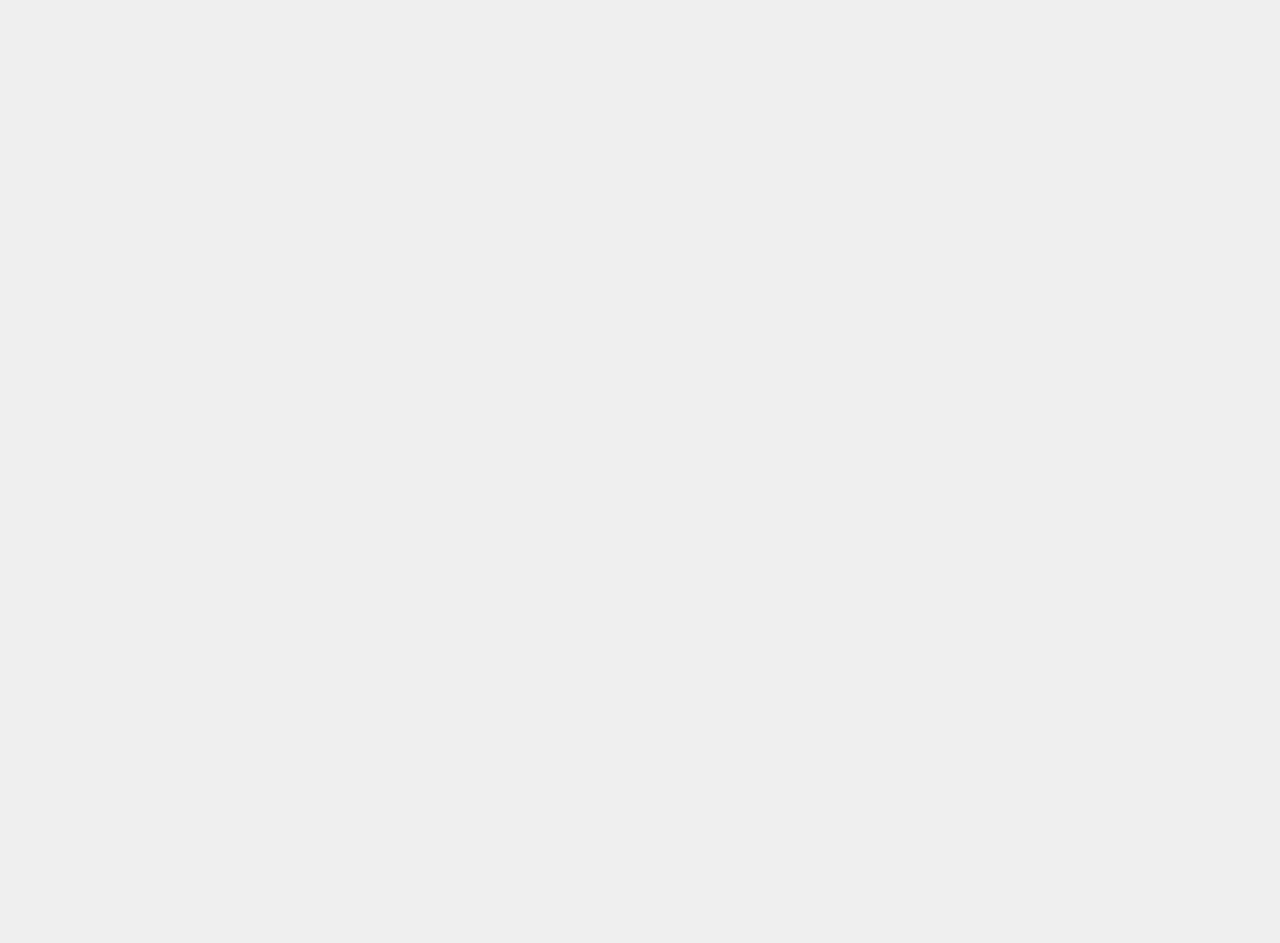
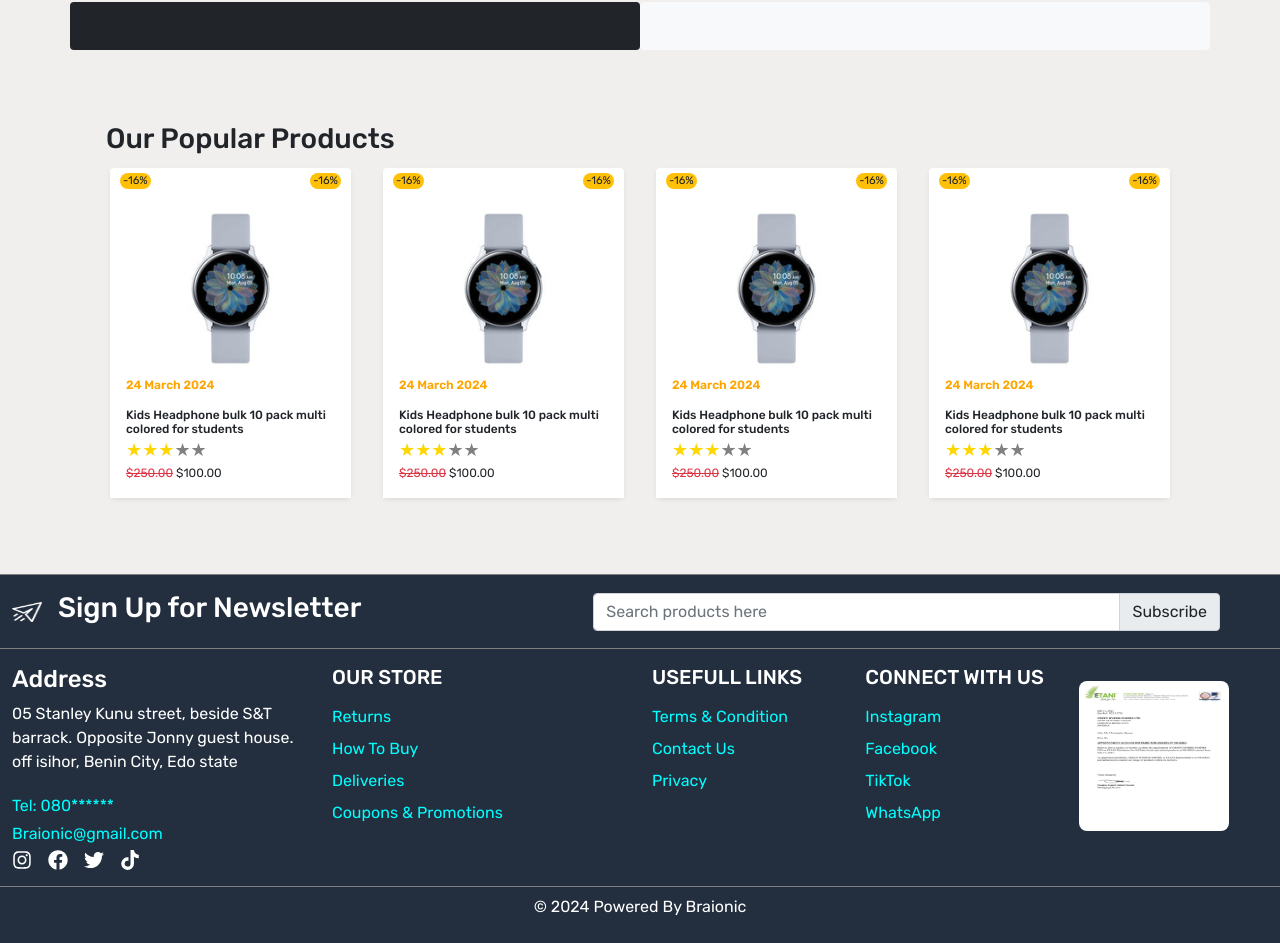
Before and after one commit to Braionic/novelMartFrontEnd, a React (Create React App) app: page /our-store/product/1 in a window 1280 px wide. Before the commit this address had no page. Shown: the part 298-1241 px from the top of the page. Before the commit the page ends 800 px from the top, so only its background shows below. Built offline with nearby package versions, Linux system fonts and the light colour scheme.

Commit message:
i added the skeletal pages of all the policyand single product  pages

```diff
--- a/src/App.css
+++ b/src/App.css
@@ -379,6 +379,11 @@ width: 100%
       line-height: 2.5;
     font-size: 15px;
   }
+
+  /* terms and policies*/
+  .terms, .returns, .delivery, .refunds {
+    background-color: white;
+  }
   @media only screen and (max-width: 922px){
     /*Tablets [601px -> 1200px]*/
     .blogcards{
--- a/src/App.js
+++ b/src/App.js
@@ -13,6 +13,12 @@ import Login from "./pages/Login";
 import SignUp from "./pages/SignUp";
 import ForgotPassword from "./pages/FoegotPassword";
 import SingleBlog from "./pages/SingleBlog";
+import TermsConditions from "./pages/TermsConditions";
+import Privacy from "./pages/Privacy";
+import Deliveries from "./pages/Deliveries";
+import Returns from "./pages/Returns";
+import Refunds from "./pages/Refunds";
+import Product from "./pages/Product";
 
 function App() {
   return (
@@ -22,6 +28,7 @@ function App() {
           <Route index element={<Homepage />} />
           <Route path="blog" element={<Blog />} />
           <Route path="our-store" element={<Ourstore />} />
+          <Route path="our-store/product/:id" element={<Product />} />
           <Route path="contact" element={<Contact />} />
           <Route path="compare" element={<Compare />} />
           <Route path="wishlist" element={<Wishlist />} />
@@ -30,6 +37,11 @@ function App() {
           <Route path="signup" element={<SignUp />} />
           <Route path="forgotpassword" element={<ForgotPassword />} />
           <Route path="blog/:id" element={<SingleBlog />} />
+          <Route path="terms" element={<TermsConditions />} />
+          <Route path="privacy" element={<Privacy />} />
+          <Route path="deliveries" element={<Deliveries />} />
+          <Route path="returns" element={<Returns />} />
+          <Route path="refunds" element={<Refunds />} />
         </Route>
       </Routes>
     </BrowserRouter>
--- a/src/components/Footer.jsx
+++ b/src/components/Footer.jsx
@@ -60,16 +60,16 @@ export default function Footer() {
             </div>
             <div className="col-3 text-white d-flex flex-column gap-2">
               <h5>OUR STORE</h5>
-              <Link>Returns</Link>
+              <Link to="returns">Returns</Link>
               <Link>How To Buy</Link>
-              <Link>Deliveries</Link>
+              <Link to="deliveries">Deliveries</Link>
               <Link>Coupons & Promotions</Link>
             </div>
             <div className="col-2 text-white d-flex flex-column gap-2">
               <h5>USEFULL LINKS</h5>
-              <Link to="">Terms & Condition</Link>
-              <Link>Contact Us</Link>
-              <Link>Policy</Link>
+              <Link to="terms">Terms & Condition</Link>
+              <Link to="contact">Contact Us</Link>
+              <Link to="privacy">Privacy</Link>
             </div>
             <div className="col-2 text-white d-flex flex-column gap-2">
               <h5>CONNECT WITH US</h5>
--- a/src/components/OurstoreCards.jsx
+++ b/src/components/OurstoreCards.jsx
@@ -15,7 +15,7 @@ export default function OurstoreCards({ grid }) {
         pathname === "/our-store" ? `gr${grid}` : "col-3"
       }`}
     >
-      <div className="collectionCard position-relative shadow-sm bg-white rounded-3">
+      <div className="collectionCard position-relative shadow-sm bg-white rounded-3 m-1 ">
         <span
           className="bg-warning rounded-pill position-absolute"
           style={{
@@ -40,7 +40,8 @@ export default function OurstoreCards({ grid }) {
         >
           -16%
         </span>
-        <div className="card-content">
+
+          <Link to="product/id" className="card-content text-dark ">
             <div className="card-image" style={{ height: "210px" }}>
               <img
                 src={watch}
@@ -78,7 +79,10 @@ export default function OurstoreCards({ grid }) {
                 size={18}
                 color2={"#ffd700"}
               />
-            <p className={`description ${grid === 12? "d-block": "d-none"}`} style={{fontSize: "12px"}}>
+              <p
+                className={`description ${grid === 12 ? "d-block" : "d-none"}`}
+                style={{ fontSize: "12px" }}
+              >
                 The href attribute requires a valid value to be accessible.
                 Provide a valid, navigable address as the href value. If you
                 cannot provide a valid href, but still need the element to
@@ -88,7 +92,8 @@ export default function OurstoreCards({ grid }) {
                 <s className="text-danger">$250.00</s> $100.00
               </p>
             </div>
-        </div>
+          </Link>
+
         <div className="action-bar">
           <div>
             <img src={blogIm} className="img-fluid" />
--- /dev/null
+++ b/src/pages/Deliveries.jsx
@@ -0,0 +1,23 @@
+import React from "react";
+import ReactHelmet from "../components/ReactHelmet";
+import HeadingBar from "../components/HeadingBar";
+
+export default function Deliveries() {
+  return (
+    <>
+      <ReactHelmet pageTitle="Delivery Policy" page="deliveries" />
+      <HeadingBar title="Delivery Policy" />
+      <section className="main-wrapper p-5">
+        <div className="container-xl">
+          <div className="row">
+            <div className="col-12">
+                <div className="delivery p-5">
+
+                </div>
+            </div>
+          </div>
+        </div>
+      </section>
+    </>
+  );
+}
--- a/src/pages/Ourstore.jsx
+++ b/src/pages/Ourstore.jsx
@@ -9,7 +9,7 @@ import ReactHelmet from "../components/ReactHelmet";
 export default function Ourstore() {
   const [grid, setGrid] = useState(() => 3);
   return (
-    <div>
+    <>
       <ReactHelmet pageTitle="Our Store" page="our-store" />
       <HeadingBar title="our store" />
       <section className="section-2-wrapper m-3">
@@ -110,6 +110,6 @@ export default function Ourstore() {
           </div>
         </div>
       </section>
-    </div>
+    </>
   );
 }
--- /dev/null
+++ b/src/pages/Privacy.jsx
@@ -0,0 +1,7 @@
+import React from 'react'
+
+export default function Privacy() {
+  return (
+    <div>privacy</div>
+  )
+}
--- /dev/null
+++ b/src/pages/Product.jsx
@@ -0,0 +1,38 @@
+import React from "react";
+import ReactHelmet from "../components/ReactHelmet";
+import HeadingBar from "../components/HeadingBar";
+import OurstoreCards from "../components/OurstoreCards";
+
+export default function Product() {
+  return (
+    <>
+      <ReactHelmet pageTitle="Product name" page="product" />
+      <HeadingBar title="product name" />
+      <section className="main-wrapper my-5">
+        <div className="container-xl">
+          <div className="row">
+            <div className="col-6 p-4 bg-dark rounded "></div>
+            <div className="col-6 p-4 bg-light rounded"></div>
+          </div>
+        </div>
+      </section>
+      <section className="wrapper-2 mb-5">
+        <div className="container-xl">
+          <div className="row">
+            <div className="col-12">
+              <div className="recommended p-4 rounded">
+                <h3 className="">Our Popular Products</h3>
+                <div className="row">
+                    <OurstoreCards />
+                    <OurstoreCards />
+                    <OurstoreCards />
+                    <OurstoreCards />
+                </div>
+              </div>
+            </div>
+          </div>
+        </div>
+      </section>
+    </>
+  );
+}
--- /dev/null
+++ b/src/pages/Refunds.jsx
@@ -0,0 +1,23 @@
+import React from "react";
+import HeadingBar from "../components/HeadingBar";
+import ReactHelmet from "../components/ReactHelmet";
+
+export default function Refunds() {
+  return (
+    <>
+      <ReactHelmet pageTitle="Refund Policy" page="refunds" />
+      <HeadingBar title="Refund Policy" />
+      <section className="main-wrapper my-5">
+        <div className="container-xl">
+          <div className="row">
+            <div className="col-12">
+              <div className="refunds p-5">
+
+              </div>
+            </div>
+          </div>
+        </div>
+      </section>
+    </>
+  );
+}
--- /dev/null
+++ b/src/pages/Returns.jsx
@@ -0,0 +1,21 @@
+import React from "react";
+import HeadingBar from "../components/HeadingBar";
+import ReactHelmet from "../components/ReactHelmet";
+
+export default function Returns() {
+  return (
+    <>
+      <ReactHelmet pageTitle="Return Policy" page="Returns" />
+      <HeadingBar title="Return Policy" />
+      <section className="main-wrapper p-5">
+        <div className="container-xl">
+          <div className="row">
+            <div className="col-12">
+              <div className="returns p-5"></div>
+            </div>
+          </div>
+        </div>
+      </section>
+    </>
+  );
+}
--- a/src/pages/SingleBlog.jsx
+++ b/src/pages/SingleBlog.jsx
@@ -21,7 +21,7 @@ export default function SingleBlog() {
                     </h5>
                   </Link>
                   <h3>A Beautiful Sunday Mornong Renaissance</h3>
-                  <div className="py-3 w-50 h-50">
+                  <div className="py-3 w-100 h-75">
                   <img src={leftBanner1} alt="blog banner" className="w-full img-fluid " />
                     </div>
                   <div className="main-section">
--- /dev/null
+++ b/src/pages/TermsConditions.jsx
@@ -0,0 +1,24 @@
+import React from "react";
+import HeadingBar from "../components/HeadingBar";
+import ReactHelmet from "../components/ReactHelmet";
+
+export default function TermsConditions() {
+  return (
+    <>
+      <ReactHelmet pageTitle="Terms & Conditions" page="terms" />
+      <HeadingBar title="Terms & Conditions" />
+
+      <section className="main-wrapper m-5">
+        <div className="container-xl">
+          <div className="row">
+            <div className="col-12">
+              <div className="terms rounded p-5">
+
+              </div>
+            </div>
+          </div>
+        </div>
+      </section>
+    </>
+  );
+}
```
Lines whose indentation alone changed are shown as unchanged.
